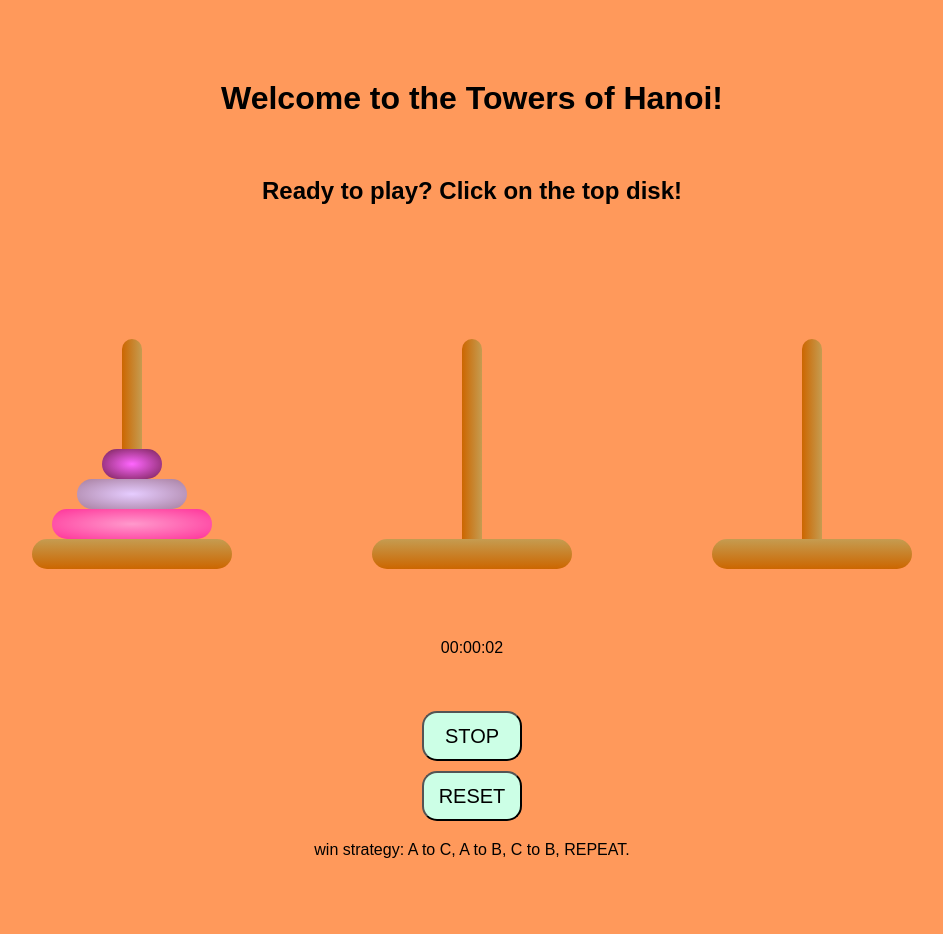
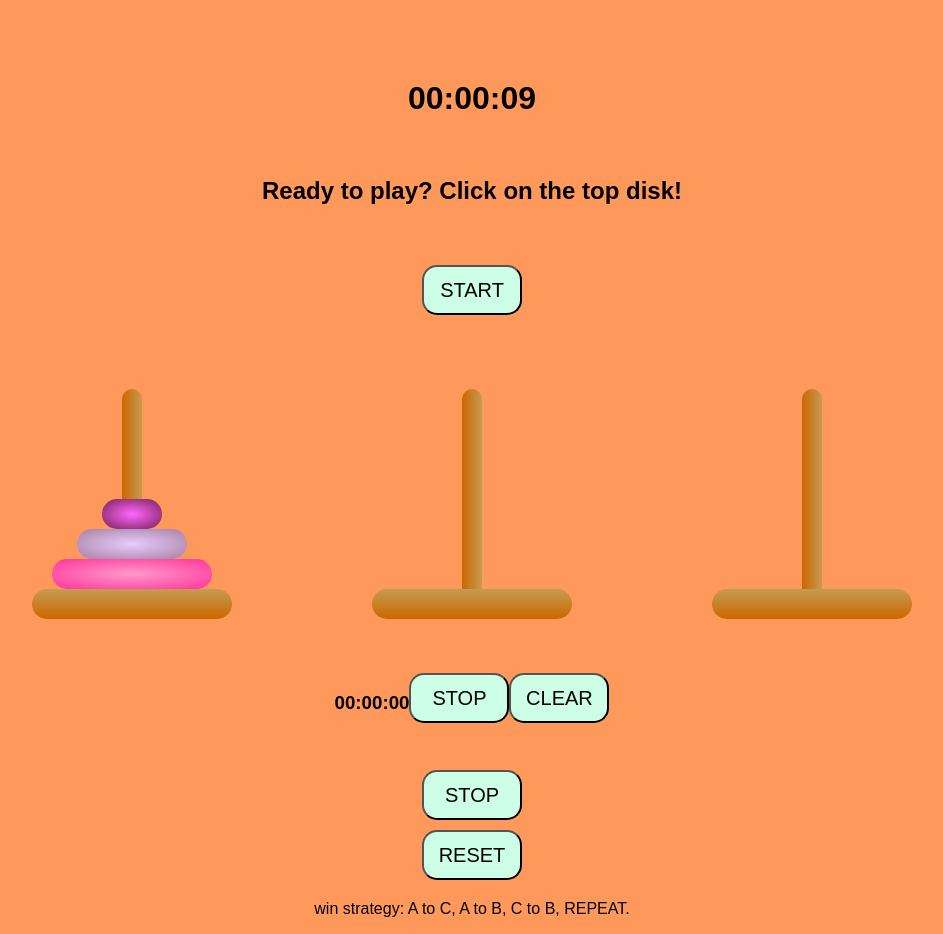
Before and after one commit to CourtneyLTyler/GA-three-towers, a plain HTML site: page index.html in a window 1280 px wide. Both pictures are taken after a click on the button "START". Shown: the whole page, without its empty margins (168-1111 px from the left). Before the commit the page ends 875 px from the top, so only its background shows below. Drawn offline with Linux system fonts and the light colour scheme; a web font is replaced by a local one.

Commit message:
add different timer format still broken

```diff
--- a/index.html
+++ b/index.html
@@ -48,9 +48,13 @@
 
     <div class='contain-timer' id='timerId'>
         <!-- 00:00:00 -->
-        <p id='gameTimer'></p>
-        <p id='fulltime'></p>
+        <!-- <p id='gameTimer'></p>
+        <p id='fulltime'></p> -->
         <!-- <span id='minutes'>00</span>.<span id='seconds'>00</span> -->
+        <h3><time>00:00:00</time></h3>
+        <!-- <button id="start">start</button> -->
+        <button id="stop">stop</button>
+        <button id="clear">clear</button>
     </div>
     <br>
     <div class='contain-stop'>
--- a/script.js
+++ b/script.js
@@ -46,6 +46,7 @@ gameStart()
 let resetButton = document.querySelector(".reset")
 // add the gameStart fx to the reset button
 resetButton.addEventListener("click", gameStart)
+// resetButton.addEventListener('click', startTime)
 
 // add listener clicks to the disks, execute diskClick fx
 function enableDiskClick() {
@@ -74,134 +75,147 @@ function disableRodClick() {
     rodObj3.removeEventListener("click", rodClick)
 }
 
-// an example of how to possibly prevent firing the child event from firing the parent event
-// document.getElementById('inner').addEventListener('click',function (event){
-//     event.stopPropagation();
-//  });
-
-// make variables global
-// let count = 0
-let clearTime
-let seconds = 0
-let minutes = 0
-let hours = 0
-// let clearState
-let secs = '0' + seconds
-console.log("this should be secs " + secs)
-let mins = '0' + minutes + ':'
-console.log("this should be mins " + mins)
-let gethours = '0' + hours + ':'
-console.log("this should be hours " + gethours)
-let fulltime = document.getElementById('fulltime')
-console.log("should be obj " + fulltime)
-let gameTimerObj = document.getElementById("gameTimer")
-console.log("should be obj " + gameTimerObj)
-let startBtn = document.getElementById('start-timer')
-console.log("should be obj " + startBtn)
-startBtn.addEventListener('click', startTime)
-// gameTimerObj.innerHTML = gethours + mins + secs
-
-let stopBtn = document.getElementById('stop-timer')
-stopBtn.addEventListener('click', stopTime)
 
 
-// //display the full time
-// fulltime.style.display = "block"
-// let time = gethours + mins + secs
-// fulltime.innerHTML = 'Your time: ' + time
-// // reset the timer
-// seconds = 0
-// minutes = 0
-// hours = 0
-// secs = '0' + seconds
-// mins = '0' + minutes + ': '
-// gethours = '0' + hours + ': '
+var h1 = document.getElementsByTagName('h1')[0],
+    start = document.getElementById('start-timer'),
+    stop = document.getElementById('stop-timer'),
+    clear = document.getElementById('clear'),
+    seconds = 0, minutes = 0, hours = 0,
+    t;
 
-//create a function to stop the time
-function stopTime() {
-    /* check if seconds, minutes and hours are not equal to 0 */
-    // if ( seconds !== 0 || minutes !== 0 || hours !== 0 ) {
-        //display the full time
-        gameTimerObj = null
-        gameTimerObj.style.display = none
-        clearTimeout(clearTime)
-        fulltime.style.display = "block"
-        let time = gethours + mins + secs
-        fulltime.innerHTML = 'Your time: ' + time
-        // reset the timer
-        seconds = 0
-        minutes = 0
-        hours = 0
-        secs = '0' + seconds
-        mins = '0' + minutes + ': '
-        gethours = '0' + hours + ': '
-         /* display the stopwatch after it's been stopped */
-        // var x = document.getElementById ("gameTimer");
-        // // let stoppedTime = gethours + mins + secs;
-        // // gameTimerObj.innerHTML = stoppedTime
-        // var stopTime = gethours + mins + secs;
-        // x.innerHTML = stopTime
-        // show start button
-        startBtn.style.display = "inline-block"
-         /* clear the stop watch using the setTimeout( ) return value 'clearTime' as ID */
+function add() {
+    seconds++;
+    if (seconds >= 60) {
+        seconds = 0;
+        minutes++;
+        if (minutes >= 60) {
+            minutes = 0;
+            hours++;
+        }
+    }
 
+    h1.textContent = (hours ? (hours > 9 ? hours : "0" + hours) : "00") + ":" + (minutes ? (minutes > 9 ? minutes : "0" + minutes) : "00") + ":" + (seconds > 9 ? seconds : "0" + seconds);
+
+    timer();
+}
+function timer() {
+    t = setTimeout(add, 1000);
+}
+timer();
+
+
+/* Start button */
+start.onclick = timer;
+
+/* Stop button */
+stop.onclick = function() {
+    clearTimeout(t);
 }
 
-function startWatch() {
-        // let stoppedTime = gethours + mins + secs;
-        // gameTimerObj.innerHTML = stoppedTime
-    // gameTimerObj.innerHTML = gethours + mins + secs
-    // let displayTheDamnTimer = 'this should display' + gethours + mins + secs
-    // gameTimerObj.innerHTML = 'display the damn timer already ' + displayTheDamnTimer
-    // if seconds is 60 add 1 to minutes, and reset seconds
-    if (seconds === 60) {
-        seconds = 0
-        minutes = minutes + 1
-    }
-    // if there are <10 minutes, display a zero before the minute
-    if (mins = (minutes<10)) {
-        mins = '0'+ minutes + ':'
-    } else {
-        mins = minutes + ':'
-    }
-    //  if minutes is 60, add 1 to hours and reset minutes
-    if (minutes === 60) {
-        minutes = 0
-        hours = hours + 1
-    }
-    // if hours is <10, display a zero before the hour
-    if (gethours = (hours<10)) {
-        gethours = '0' + hours + ':'
-    } else {
-        gethours = hours + ':'
-    }
-
-    if (secs = (seconds<10)) {
-        secs = '0' + seconds
-    } else {
-        secs = seconds
-    }
-
-    let displayTheDamnTimer = gethours + mins + secs
-    gameTimerObj.innerHTML = displayTheDamnTimer
-    // start adding to seconds
-    seconds++
-    // setTimeout keeps it going and calls it every second
-    let clearTime = setTimeout(startWatch, 1000)
-    console.log(clearTime)
+/* Clear button */
+clear.onclick = function() {
+    h1.textContent = "00:00:00";
+    seconds = 0; minutes = 0; hours = 0;
 }
 
-function startTime() {
-    // if all are set to zero, run the code
-    // if (seconds === 0 && minutes === 0 && hours === 0) {
-        // hide fulltime while timer is running
-        fulltime.style.display = "block"
-        // hide start button while timer is running
-        this.style.display = "none"
-        // make it go
-        startWatch()
-    // }
-}
+
+// // make variables global
+// let clearTime
+// let seconds = 0
+// let minutes = 0
+// let hours = 0
+// let secs = '0' + seconds
+// console.log("this should be secs " + secs)
+// let mins = '0' + minutes + ':'
+// console.log("this should be mins " + mins)
+// let gethours = '0' + hours + ':'
+// console.log("this should be hours " + gethours)
+
+// let fulltime = document.getElementById('fulltime')
+// console.log("should be obj " + fulltime)
+
+// let gameTimerObj = document.getElementById("gameTimer")
+// console.log("should be obj " + gameTimerObj)
+
+// let startBtn = document.getElementById('start-timer')
+// console.log("should be obj " + startBtn)
+
+// startBtn.addEventListener('click', startTime)
+// let stopBtn = document.getElementById('stop-timer')
+// stopBtn.addEventListener('click', stopTime)
+
+// //create a function to stop the time
+// function stopTime() {
+//     // gameTimerObj = null
+//     // gameTimerObj.style.display = none
+//     clearTime = null
+//     fulltime.style.display = "block"
+//     let time = gethours + mins + secs
+//     fulltime.innerHTML = 'Your time: ' + time
+//     // reset the timer
+//     seconds = 0
+//     minutes = 0
+//     hours = 0
+//     secs = '0' + seconds
+//     mins = '0' + minutes + ': '
+//     gethours = '0' + hours + ': '
+//     // show start button
+//     startBtn.style.display = "inline-block"
+//     /* clear the stop watch using the setTimeout( ) return value 'clearTime' as ID */
+//     clearTimeout(clearTime)
+// }
+
+// function startWatch() {
+//     // if seconds is 60 add 1 to minutes, and reset seconds
+//     if (seconds === 60) {
+//         seconds = 0
+//         minutes = minutes + 1
+//     }
+//     // if there are <10 minutes, display a zero before the minute
+//     if (mins = (minutes<10)) {
+//         mins = '0'+ minutes + ':'
+//     } else {
+//         mins = minutes + ':'
+//     }
+//     //  if minutes is 60, add 1 to hours and reset minutes
+//     if (minutes === 60) {
+//         minutes = 0
+//         hours = hours + 1
+//     }
+//     // if hours is <10, display a zero before the hour
+//     if (gethours = (hours<10)) {
+//         gethours = '0' + hours + ':'
+//     } else {
+//         gethours = hours + ':'
+//     }
+
+//     if (secs = (seconds<10)) {
+//         secs = '0' + seconds
+//     } else {
+//         secs = seconds
+//     }
+
+//     // let displayTheDamnTimer = gethours + mins + secs
+//     // gameTimerObj.innerHTML = displayTheDamnTimer
+//     // start adding to seconds
+//     seconds++
+//     // setTimeout keeps it going and calls it every second
+//     let clearTime = setTimeout(startWatch, 1000)
+//     console.log("this is clearTime, which doesn't clear with clearTimeout " + clearTime)
+// }
+
+// function startTime() {
+//     // if all are set to zero, run the code
+//     // if (seconds === 0 && minutes === 0 && hours === 0) {
+//         // hide fulltime while timer is running
+//         // fulltime.style.display = "block"
+//         // hide start button while timer is running
+//         this.style.display = "none"
+//         // make it go
+//         startWatch()
+//     // }
+// }
 
 
 
@@ -213,7 +227,10 @@ function checkForWin() {
         document.querySelector("#message").innerHTML = "Congratulations, you have won the game!  Hit reset to play again!"
         disableDiskClick()
         disableRodClick()
-        stopTime()
+        // stopTime()
+        // function() {
+            clearTimeout(t);
+        // }
     }
 }
 
```
